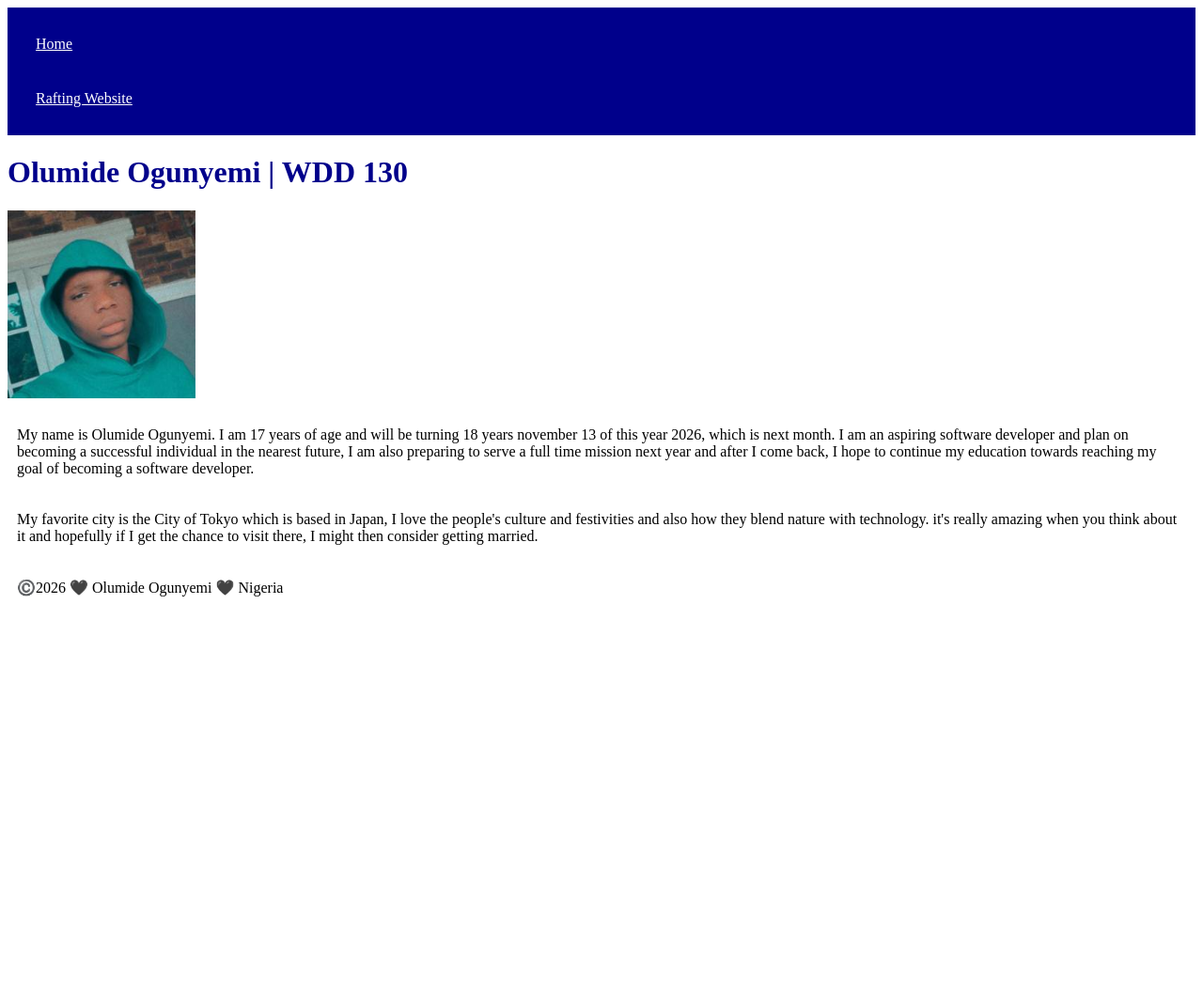
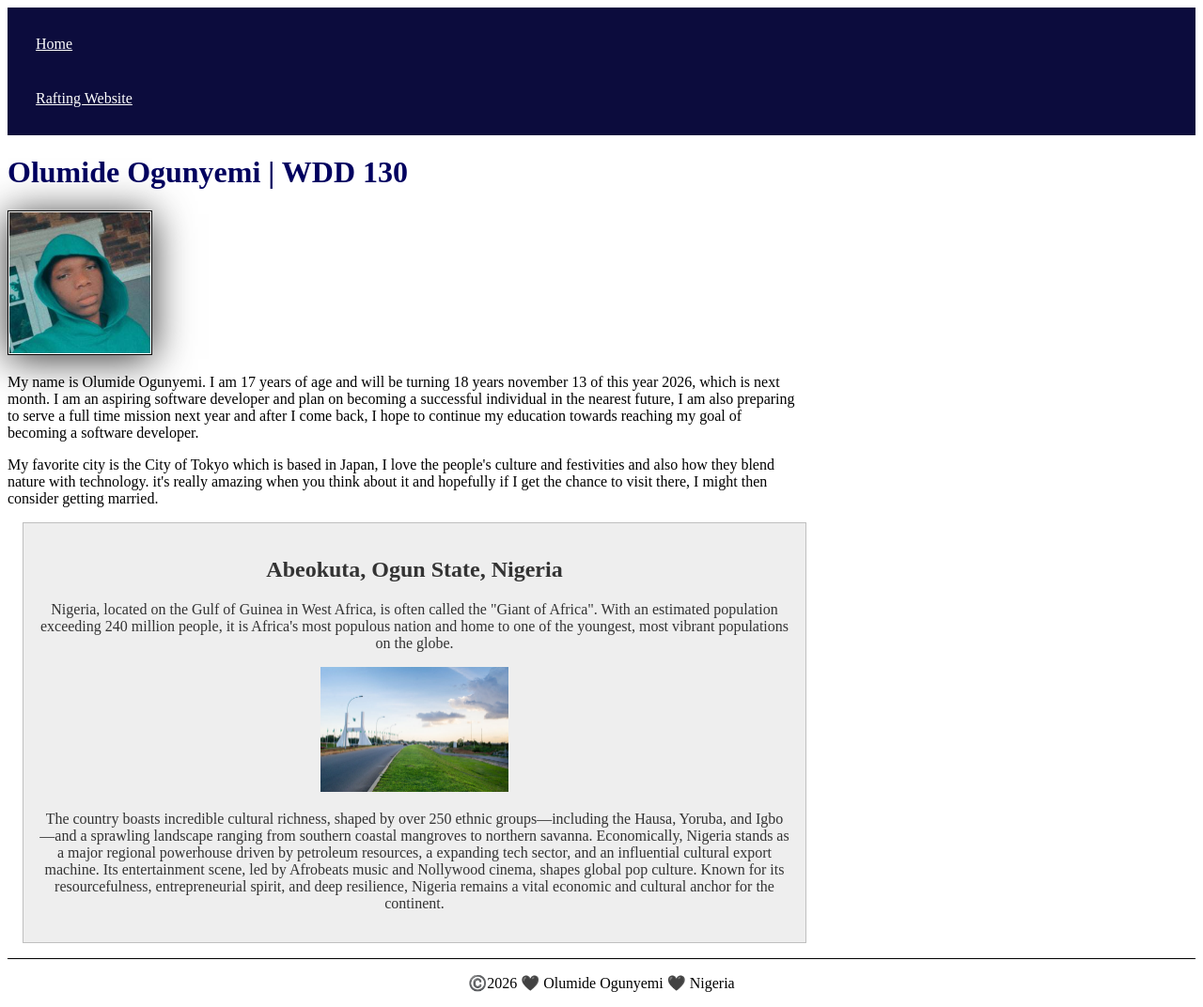
Before and after one commit to void-god-frost/wdd130, a plain HTML site: page index.html in a window 1280 px wide. Shown: the whole page at 94% size. Before the commit the page ends 800 px from the top, so only its background shows below. Drawn offline with Linux system fonts and the light colour scheme.

Commit message:
Updated index.html and style.css - Wrote code for style.css to improve the style of index.html. - Optimized images used in index.html. - Added more paragraph content into index.html. - Added an aside element into index.html.

```diff
--- a/index.html
+++ b/index.html
@@ -5,6 +5,9 @@
     <meta charset="UTF-8">
     <meta name="viewport" content="width=device-width, initial-scale=1.0">
     <title>Olumide Ogunyemi | WDD 130</title>
+    <meta name="description" content="Describe your homepage here using keywords like your name,
+    the course, the purpose of the page.">
+    <meta name="author" content="Olumide Ogunyemi">
     <link rel="stylesheet" href="styles/styles.css">
 </head>
 
@@ -32,6 +35,26 @@
         </p>
     </main>
 
+    <aside>
+        <h2>Abeokuta, Ogun State, Nigeria</h2>
+
+        <p>Nigeria, located on the Gulf of Guinea in West Africa, is often called the "Giant of Africa".
+            With an estimated population exceeding 240 million people, it is Africa's most populous nation
+            and home to one of the youngest, most vibrant populations on the globe.</p>
+
+        <img src="images/True Nigeria optimized.jpg" alt="Abuja landscape at sunset.">
+
+        <p>The country boasts incredible cultural richness, shaped by over 250 ethnic groups—including
+            the Hausa, Yoruba, and Igbo—and a sprawling landscape ranging from southern coastal mangroves
+            to northern savanna. Economically, Nigeria stands as a major regional powerhouse driven by
+            petroleum resources, a expanding tech sector, and an influential cultural export machine.
+            Its entertainment scene, led by Afrobeats music and Nollywood cinema, shapes global pop culture.
+            Known for its resourcefulness, entrepreneurial spirit, and deep resilience, Nigeria remains a vital
+            economic and cultural anchor for the continent.
+        </p>
+
+    </aside>
+
     <footer>
         <p>©️2026 🖤 Olumide Ogunyemi 🖤 Nigeria</p>
     </footer>
--- a/styles/styles.css
+++ b/styles/styles.css
@@ -1,5 +1,5 @@
 nav {
-    background-color: darkblue;
+    background-color: rgb(12, 12, 61);
     padding: 10px;
 }
 
@@ -9,18 +9,44 @@ nav a {
     padding: 20px;
 }
 
-h1 {
-    color: darkblue;
+main {
+    max-width: 840px;
 }
 
-image {
+h1 {
+    color: rgb(0, 0, 95);
+}
+
+main img {
     width: 150px;
     height: auto;
     border: 1px solid black;
-    padding: 2px;
-    box-shadow: 0 0 30px gray;
+    padding: 1px;
+    box-shadow: 0px 4px 40px rgba(0, 0, 0, 0.8);
 }
 
 p {
-    padding: 10px;
+    padding: 0;
 }
+
+aside {
+    width: 50rem;
+    margin: 1rem;
+    border: 1px solid rgb(0 0 0 / 0.2);
+    /* 1️⃣ */
+    padding: 1rem;
+    background-color: #eee;
+    color: #333;
+    text-align: center;
+}
+
+aside img {
+    width: 200px;
+    height: auto;
+}
+
+footer {
+    margin-top: 15px;
+    border-top: 1px solid #000;
+    text-align: center;
+}
```
Also changed, not shown: images/Nigeria Optimized.webp (added), images/True Nigeria optimized.jpg (added), images/True Nigeria.jpg (added).
